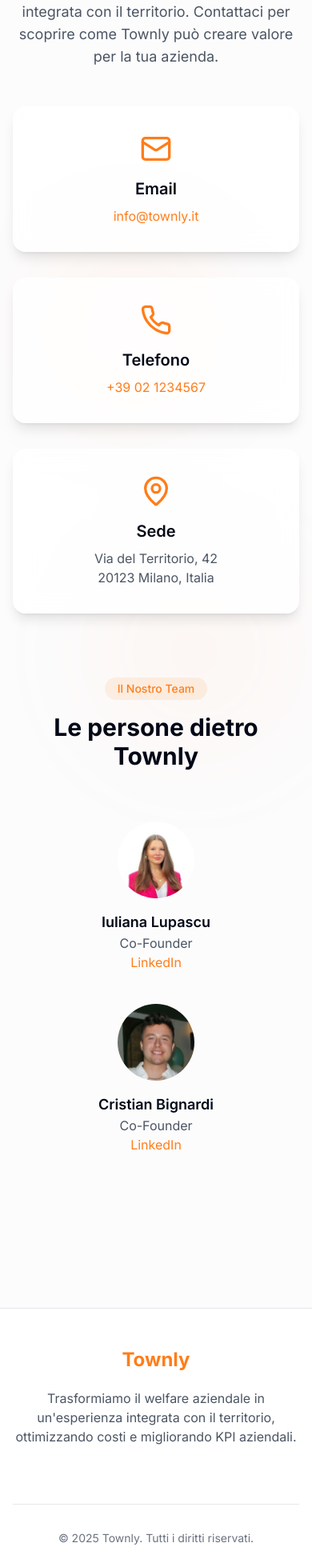
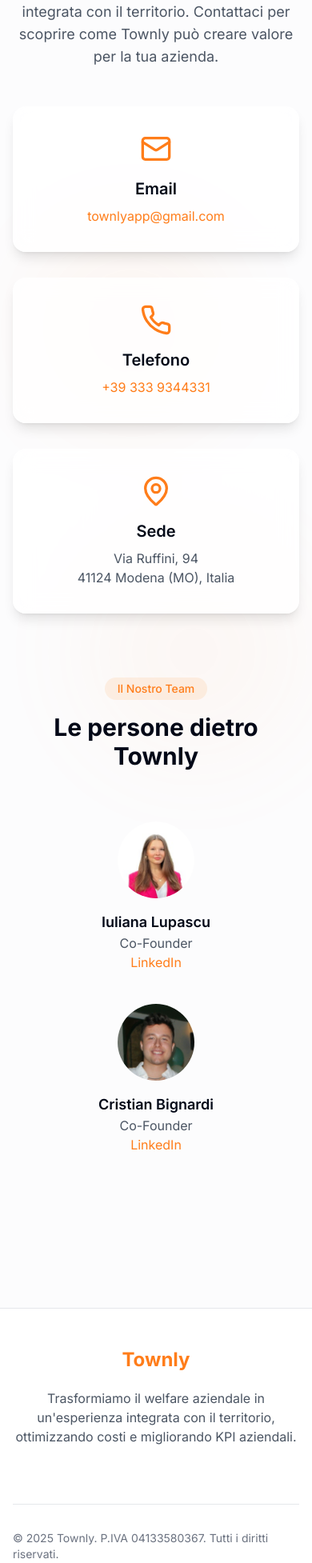
Before and after one commit to Townlyapp/townlyapp, a React (Vite) app: page / in a window 390 px wide. Shown: the part 9007-10961 px from the top of the page at 80% size. Built offline with nearby package versions, Linux system fonts and the light colour scheme.

Commit message:
Update contact information
Updates the contact information in the footer, including the email address, phone number, physical address, and VAT number.

```diff
--- a/src/components/ContactForm.tsx
+++ b/src/components/ContactForm.tsx
@@ -55,19 +55,19 @@ const ContactForm = () => {
               <BlurContainer className="p-8 hover-lift">
                 <Mail className="h-10 w-10 text-townly-orange mx-auto mb-4" />
                 <h3 className="text-xl font-semibold mb-2">Email</h3>
-                <a href="mailto:info@townly.it" className="text-townly-orange hover:underline">info@townly.it</a>
+                <a href="mailto:townlyapp@gmail.com" className="text-townly-orange hover:underline">townlyapp@gmail.com</a>
               </BlurContainer>
 
               <BlurContainer className="p-8 hover-lift">
                 <Phone className="h-10 w-10 text-townly-orange mx-auto mb-4" />
                 <h3 className="text-xl font-semibold mb-2">Telefono</h3>
-                <a href="tel:+390212345678" className="text-townly-orange hover:underline">+39 02 1234567</a>
+                <a href="tel:+393339344331" className="text-townly-orange hover:underline">+39 333 9344331</a>
               </BlurContainer>
 
               <BlurContainer className="p-8 hover-lift">
                 <MapPin className="h-10 w-10 text-townly-orange mx-auto mb-4" />
                 <h3 className="text-xl font-semibold mb-2">Sede</h3>
-                <p className="text-gray-600">Via del Territorio, 42<br />20123 Milano, Italia</p>
+                <p className="text-gray-600">Via Ruffini, 94<br />41124 Modena (MO), Italia</p>
               </BlurContainer>
             </div>
           </div>
--- a/src/components/Footer.tsx
+++ b/src/components/Footer.tsx
@@ -18,7 +18,7 @@ const Footer = () => {
 
         <div className="mt-12 pt-8 border-t border-gray-200 flex flex-col md:flex-row justify-center items-center">
           <p className="text-gray-500 text-sm">
-            &copy; {currentYear} Townly. Tutti i diritti riservati.
+            &copy; {currentYear} Townly. P.IVA 04133580367. Tutti i diritti riservati.
           </p>
           <div className="mt-4 md:mt-0 md:ml-6">
             <a href="#" className="text-gray-500 hover:text-townly-orange transition-colors duration-200 text-sm">
```
